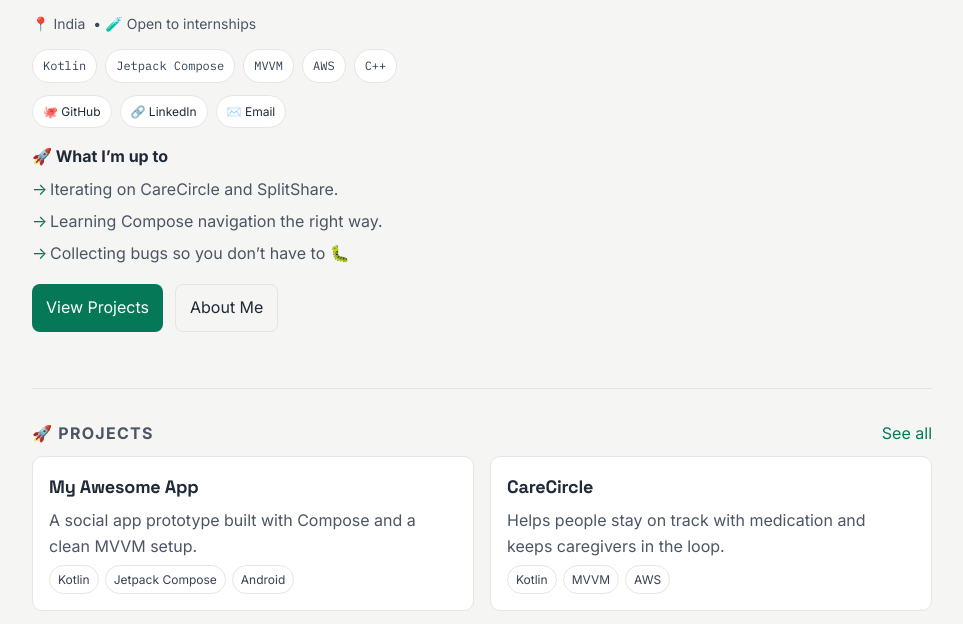
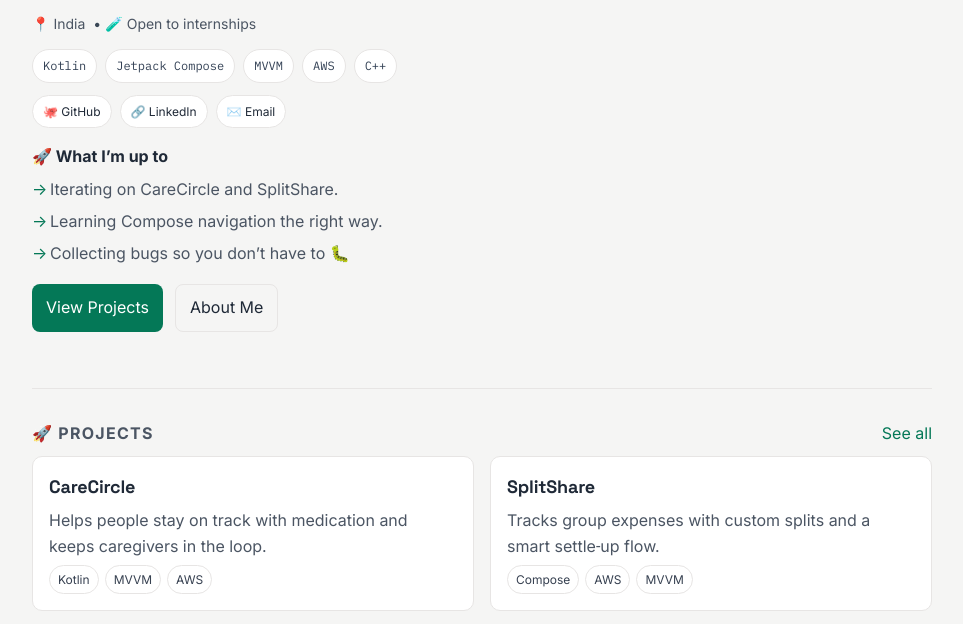
Before and after one commit to Versus04/Portfolio, a plain HTML site: page index.html in a window 1280 px wide. Shown: the part 324-948 px from the top of the page, without its empty margins (158-1121 px from the left). Drawn offline with Linux system fonts and the light colour scheme.

Commit message:
small changes

```diff
--- a/index.html
+++ b/index.html
@@ -86,18 +86,6 @@
         </div>
         <div class="grid cards">
           <article class="card">
-            <a class="stretched-link" href="/projects/my-awesome-app.html" aria-label="Open My Awesome App"></a>
-            <div class="card-body">
-              <h3 class="card-title"><a href="/projects/my-awesome-app.html">My Awesome App</a></h3>
-              <p class="card-text">A social app prototype built with Compose and a clean MVVM setup.</p>
-              <div class="tags">
-                <span class="tag">Kotlin</span>
-                <span class="tag">Jetpack Compose</span>
-                <span class="tag">Android</span>
-              </div>
-            </div>
-          </article>
-          <article class="card">
             <a class="stretched-link" href="/projects/carecircle.html" aria-label="Open CareCircle"></a>
             <div class="card-body">
               <h3 class="card-title"><a href="/projects/carecircle.html">CareCircle</a></h3>
```
